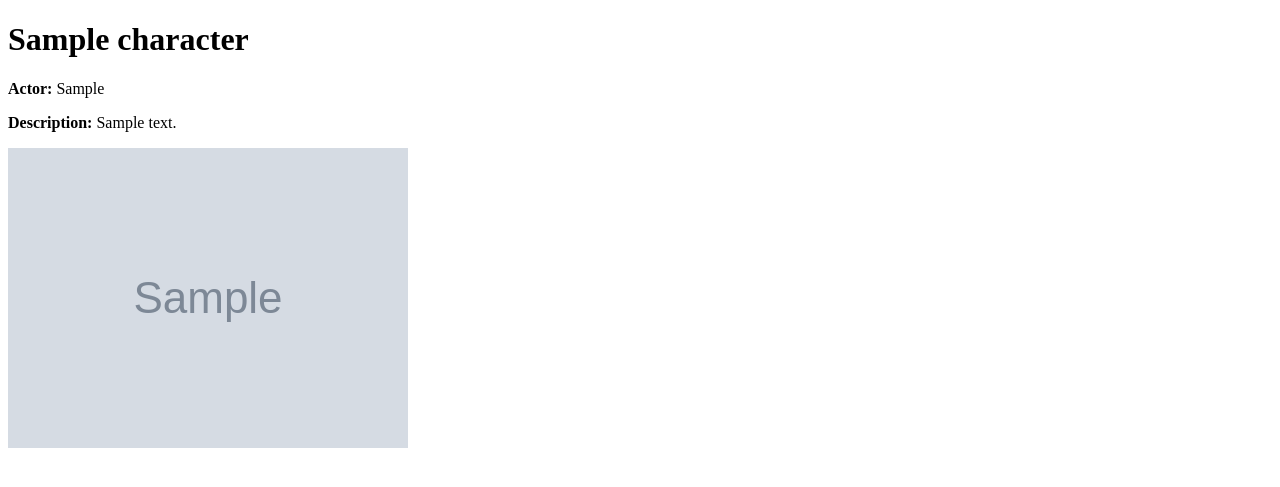
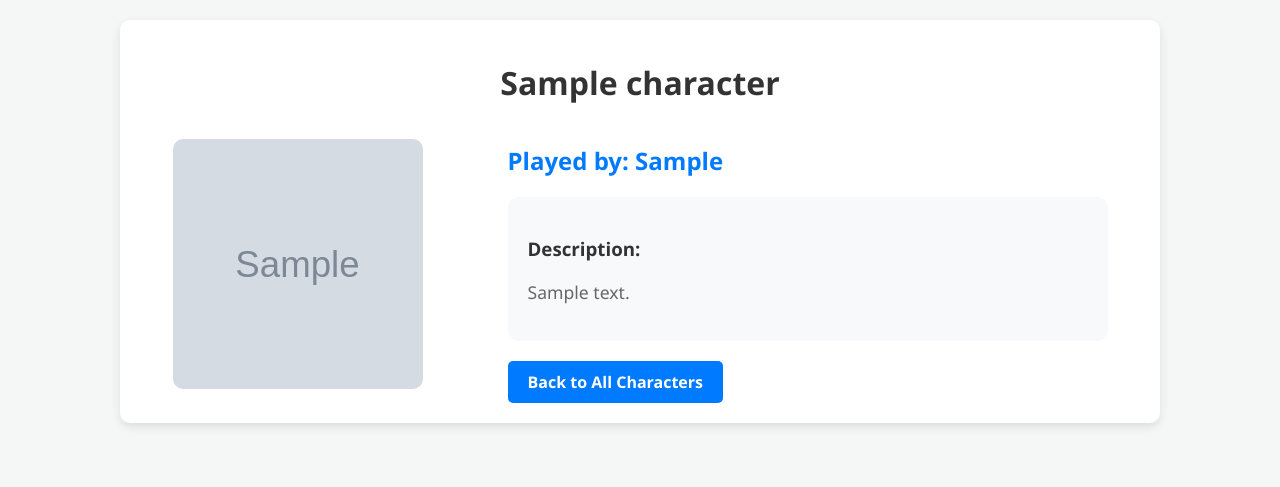
Before and after one commit to blendirrustemi/vikings-fullstack-project, a Flask app: page /character/1 in a window 1280 px wide. Shown: the top 487 px of the page. Run offline with Flask 3, Linux system fonts and the light colour scheme; tables that the repository leaves empty hold one stand-in row (values such as "Sample post"); grey boxes marked "Sample" are stand-in pictures.

Commit message:
render the data and added styling

```diff
--- /dev/null
+++ b/app/static/css/character_page.css
@@ -0,0 +1,70 @@
+body {
+    font-family: 'Segoe UI', Tahoma, Geneva, Verdana, sans-serif;
+    background-color: #f4f7f6;
+    margin: 20px;
+}
+.container {
+    max-width: 1000px;
+    margin: 0 auto;
+    padding: 20px;
+    background-color: white;
+    border-radius: 10px;
+    box-shadow: 0 4px 10px rgba(0, 0, 0, 0.1);
+}
+h1 {
+    text-align: center;
+    color: #333;
+    margin-bottom: 20px;
+}
+.character-details {
+    display: flex;
+    align-items: center;
+    justify-content: space-around;
+    flex-wrap: wrap;
+}
+.character-details img {
+    width: 250px;  /* Resize image for individual page */
+    height: 250px;
+    border-radius: 10px;
+    object-fit: cover;
+    margin-right: 20px;
+}
+.character-info {
+    flex: 1;
+    max-width: 600px;
+}
+.character-info h2 {
+    color: #007bff;
+    margin-bottom: 10px;
+}
+.character-info p {
+    font-size: 1.1em;
+    color: #555;
+}
+.back-button {
+    display: inline-block;
+    margin-top: 20px;
+    padding: 10px 20px;
+    background-color: #007bff;
+    color: white;
+    text-decoration: none;
+    border-radius: 5px;
+    font-weight: bold;
+    transition: background-color 0.3s;
+}
+.back-button:hover {
+    background-color: #0056b3;
+}
+.description-section {
+    margin-top: 20px;
+    padding: 20px;
+    background-color: #f8f9fa;
+    border-radius: 10px;
+}
+.description-section h3 {
+    color: #333;
+}
+.description-section p {
+    color: #666;
+    font-size: 1.1em;
+}
--- a/app/templates/character_page.html
+++ b/app/templates/character_page.html
@@ -4,11 +4,22 @@
     <meta charset="UTF-8">
     <meta name="viewport" content="width=device-width, initial-scale=1.0">
     <title>{{ character.name }}</title>
+    <link rel="stylesheet" href="{{ url_for('static', filename='css/character_page.css') }}">
 </head>
 <body>
-    <h1>{{ character.name }}</h1>
-    <p><strong>Actor:</strong> {{ character.actor }}</p>
-    <p><strong>Description:</strong> {{ character.description }}</p>
-    <img src="{{ character.photo_url }}" alt="{{ character.name }}">
+    <div class="container">
+        <h1>{{ character.name }}</h1>
+        <div class="character-details">
+            <img src="{{ character.photo_url }}" alt="{{ character.name }}">
+            <div class="character-info">
+                <h2>Played by: {{ character.actor }}</h2>
+                <div class="description-section">
+                    <h3>Description:</h3>
+                    <p>{{ character.description if character.description else "No description available." }}</p>
+                </div>
+                <a href="{{ url_for('views.index') }}" class="back-button">Back to All Characters</a>
+            </div>
+        </div>
+    </div>
 </body>
 </html>
```
Also changed, not shown: app/static/css/index.css (added, +53 -0 lines), app/templates/index.html (+4 -4 lines).
